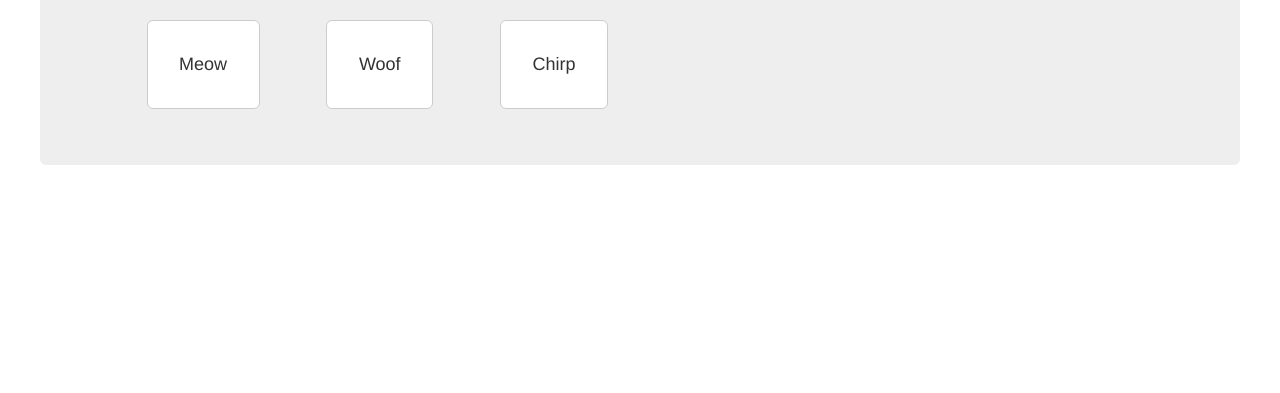
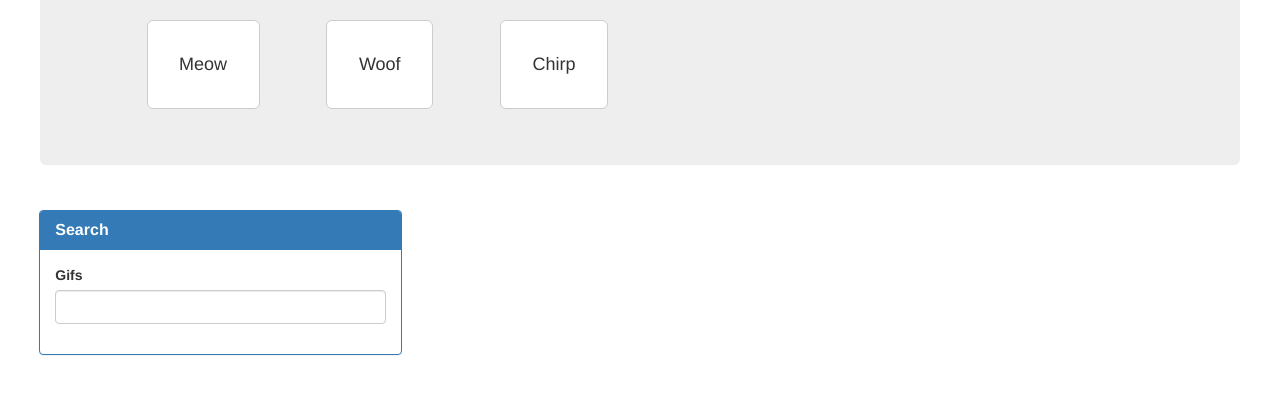
Before and after one commit to Bigg-Iron/GifTastic, a plain HTML site: page index.html in a window 1280 px wide. Shown: the part 161-554 px from the top of the page. Drawn offline with nearby package versions, Linux system fonts and the light colour scheme.

Commit message:
Added search and changed CSS

```diff
--- a/assets/css/style.css
+++ b/assets/css/style.css
@@ -7,3 +7,8 @@
     margin: 3%;
     padding: 3%;
 }
+
+.col-sm-12 {
+    width: 30%;
+    margin-left: 3%;
+}
--- a/index.html
+++ b/index.html
@@ -30,6 +30,41 @@
         </div>
     </div>
 
+
+
+    <!-- Row for Searching -->
+    <div class="row">
+        <div class="col-sm-12">
+            <br>
+            <!-- First panel is for handling the search parameters -->
+            <div class="panel panel-primary">
+                <div class="panel-heading">
+                    <h3 class="panel-title"><strong><i class="fa  fa-list-alt"></i>Search</strong></h3>
+                </div>
+                <div class="panel-body">
+
+                    <!-- Here we create an HTML Form for handling the inputs-->
+                    <form role="form">
+
+                        <!-- Here we create the text box for capturing the search term-->
+                        <div class="form-group">
+                            <label for="search">Gifs </label>
+                            <input type="text" class="form-control" id="searchTerm">
+                        </div>
+                    </form>
+                </div>
+            </div>
+        </div>
+    </div>
+
+
+
+
+
+
+
+
+                        <!-- Animals contianer -->
                         <div class="container-fluid">
                             <div class="container" id="animals">
                             </div>
```
Lines whose indentation alone changed are shown as unchanged.
